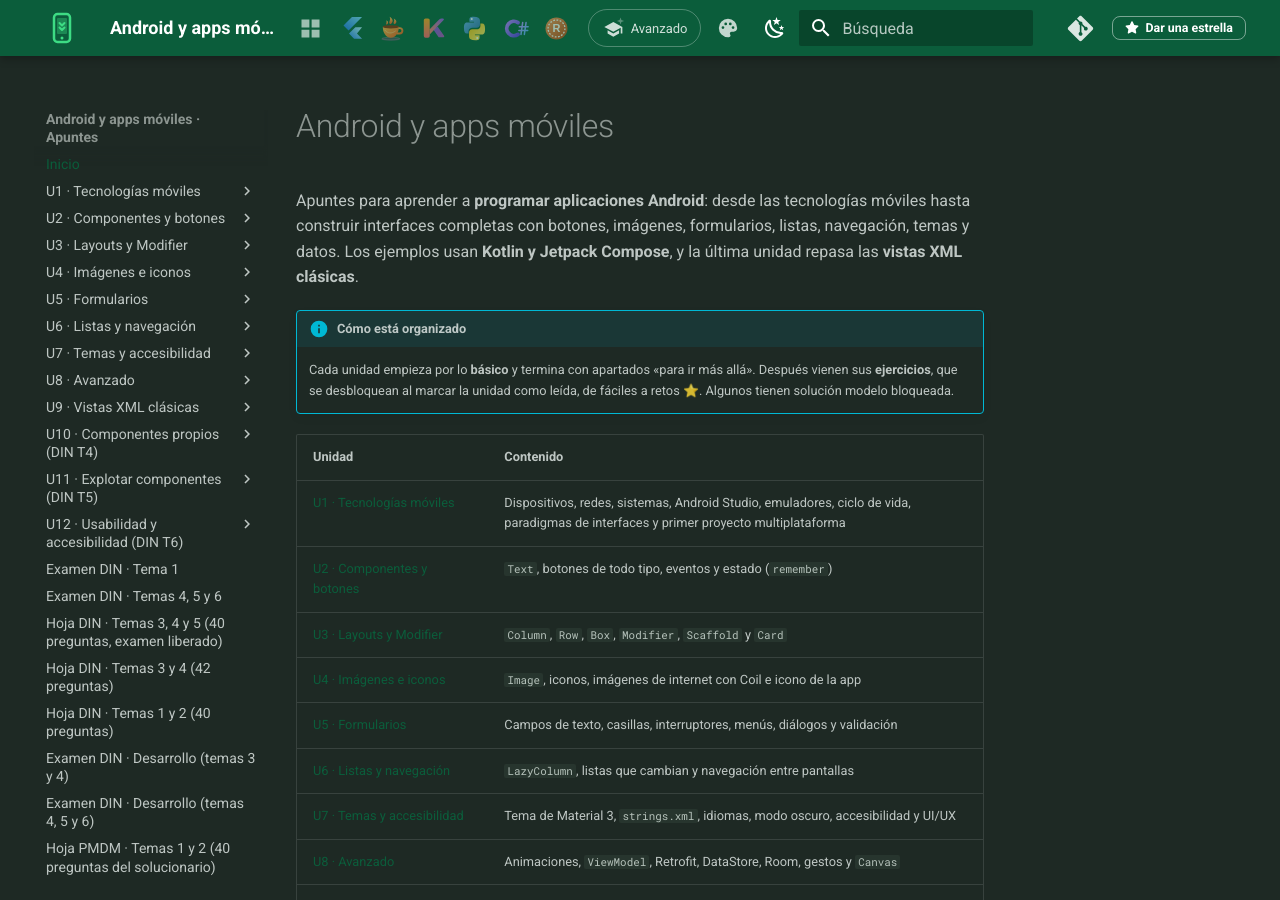
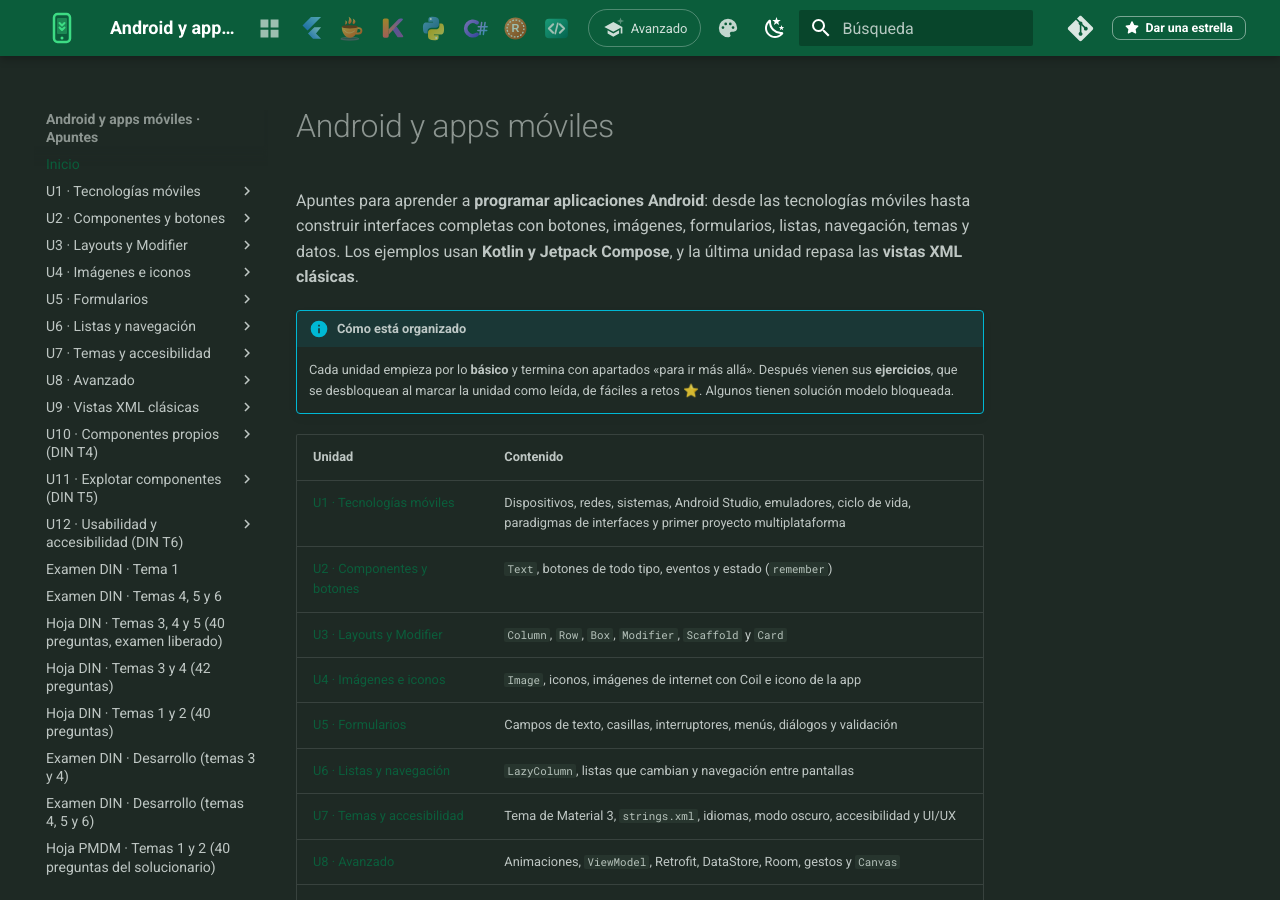
Before and after one commit to apuntes-dam/android-apuntes, an MkDocs documentation site: the page built from docs/index.md, in a window 1280 px wide and 900 px high. Built offline with MkDocs 1.6.1 and Material for MkDocs 9.7.7, drawn with Linux system fonts in a browser that asks for light colours; comment, search, counter and statistics services are not loaded.

Commit message:
XML en el selector de lenguajes
Co-Authored-By: Claude Sonnet 5.5 <noreply@anthropic.com>

```diff
--- a/docs/assets/lenguajes.js
+++ b/docs/assets/lenguajes.js
@@ -17,7 +17,9 @@
     { id: "csharp", repo: "csharp-apuntes", name: "C#",
       svg: '<svg viewBox="0 0 64 64"><defs><linearGradient id="cc" x1="0" y1="0" x2="1" y2="1"><stop offset="0" stop-color="#b57bff"/><stop offset="1" stop-color="#5b3fe0"/></linearGradient><linearGradient id="ch" x1="0" y1="0" x2="1" y2="1"><stop offset="0" stop-color="#c58bff"/><stop offset="1" stop-color="#4fb3ff"/></linearGradient></defs><path fill="none" stroke="url(#cc)" stroke-width="9" stroke-linecap="round" d="M38 18A17 17 0 1 0 38 46"/><g fill="none" stroke="url(#ch)" stroke-width="3.6" stroke-linecap="round"><path d="M49 18 45 46M57 18 53 46M41 28H62M40 37H61"/></g></svg>' },
     { id: "rust", repo: "rust-apuntes", name: "Rust",
-      svg: '<svg viewBox="0 0 64 64"><defs><linearGradient id="ru" x1="0" y1="0" x2="1" y2="1"><stop offset="0" stop-color="#ff9a5c"/><stop offset="1" stop-color="#b7410e"/></linearGradient></defs><circle cx="32" cy="32" r="26" fill="url(#ru)"/><circle cx="32" cy="32" r="20" fill="none" stroke="#fff" stroke-width="3" stroke-dasharray="4.2 3.6"/><text x="32" y="41" text-anchor="middle" font-family="Arial, Helvetica, sans-serif" font-weight="700" font-size="26" fill="#fff">R</text></svg>' }
+      svg: '<svg viewBox="0 0 64 64"><defs><linearGradient id="ru" x1="0" y1="0" x2="1" y2="1"><stop offset="0" stop-color="#ff9a5c"/><stop offset="1" stop-color="#b7410e"/></linearGradient></defs><circle cx="32" cy="32" r="26" fill="url(#ru)"/><circle cx="32" cy="32" r="20" fill="none" stroke="#fff" stroke-width="3" stroke-dasharray="4.2 3.6"/><text x="32" y="41" text-anchor="middle" font-family="Arial, Helvetica, sans-serif" font-weight="700" font-size="26" fill="#fff">R</text></svg>' },
+    { id: "xml", repo: "xml-apuntes", name: "XML",
+      svg: '<svg viewBox="0 0 64 64"><defs><linearGradient id="xm" x1="0" y1="0" x2="1" y2="1"><stop offset="0" stop-color="#26c6a2"/><stop offset="1" stop-color="#00695c"/></linearGradient></defs><rect x="5" y="9" width="54" height="46" rx="9" fill="url(#xm)"/><path d="M24 22 14 32l10 10M40 22l10 10-10 10" fill="none" stroke="#fff" stroke-width="5" stroke-linecap="round" stroke-linejoin="round"/><path d="M35 20 29 44" stroke="#fff" stroke-width="4" stroke-linecap="round"/></svg>' }
   ];
   window.LENGUAJES = LANGS;
   var HUBSVG = '<svg viewBox="0 0 24 24" width="22" height="22"><path fill="currentColor" d="M4 4h7v7H4zm9 0h7v7h-7zM4 13h7v7H4zm9 0h7v7h-7z"/></svg>';
--- a/mkdocs.yml
+++ b/mkdocs.yml
@@ -28,7 +28,7 @@ theme:
 extra_css:
   - assets/narrador.css
   - assets/extra.css
-  - assets/lenguajes.css?v=2aa74356
+  - assets/lenguajes.css?v=14f7ebf7
 extra_javascript:
   - assets/narrador.js
 extra:
--- a/overrides/main.html
+++ b/overrides/main.html
@@ -1,5 +1,5 @@
 {% extends "base.html" %}
 {% block extrahead %}
   {{ super() }}
-  <script src="{{ 'assets/lenguajes.js?v=2aa74356' | url }}"></script>
+  <script src="{{ 'assets/lenguajes.js?v=14f7ebf7' | url }}"></script>
 {% endblock %}
```
